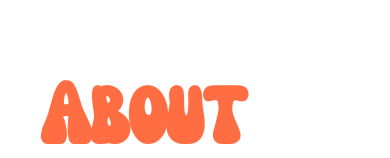
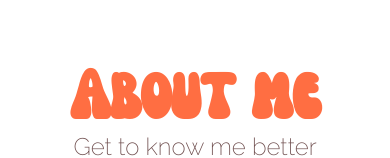
Before and after one commit to Gambizzz/portfolio-2024, a Next.js app: page / in a window 390 px wide. Shown: the part 700-858 px from the top of the page. Built offline with nearby package versions, Linux system fonts and the light colour scheme.

Commit message:
Responsive Titres 100%

```diff
--- a/src/styles/components/About.module.scss
+++ b/src/styles/components/About.module.scss
@@ -20,6 +20,11 @@
   font-size: 5rem;
   color: $nav-title-color;
   margin-bottom: -2rem;
+
+  @media (max-width: 480px) {
+    font-size: 4rem;
+    text-align: center;
+  }
 }
 
 .aboutLine {
--- a/src/styles/components/Projects.module.scss
+++ b/src/styles/components/Projects.module.scss
@@ -19,6 +19,11 @@
   color: $nav-title-color;
   margin-bottom: -2rem;
   text-align: center;
+
+  @media (max-width: 480px) {
+    font-size: 4rem;
+    text-align: center;
+  }
 }
 
 .projectLine {
```
